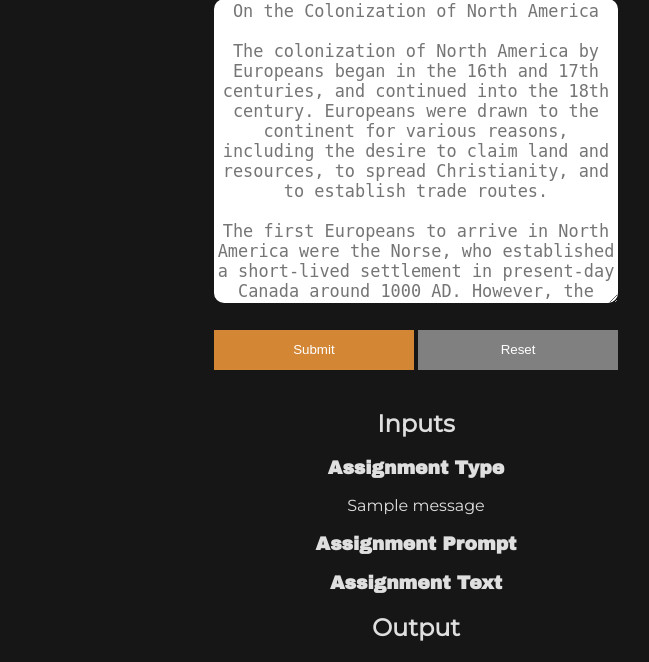
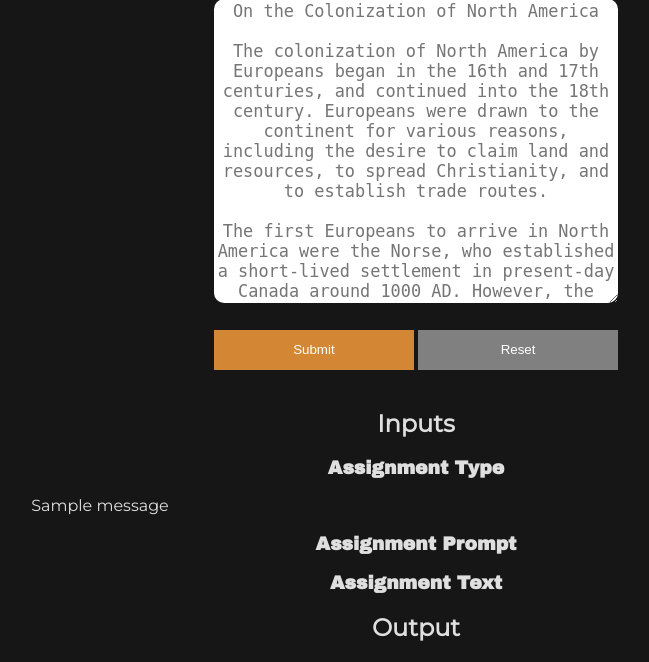
Before and after one commit to asparagusbeef/critiqueApp, a Flask app: template templates/index.html in a window 1280 px wide. Shown: the part 470-1132 px from the top of the page, without its empty margins (224-873 px from the left). Run offline with Flask 2, Linux system fonts and the light colour scheme; the template is opened without the code that fills it, so the values that code supplies are empty; one stand-in notice (Sample message) is shown.

Commit message:
Update index.html

```diff
--- a/templates/index.html
+++ b/templates/index.html
@@ -115,17 +115,17 @@
 		<div>
 			<h2 access="false" id="inputs">Inputs</h2>
 			<div id="assignment_type" class="card"><h3>Assignment Type</h3>
-				<p style="text-align: center; width= 50%;"> {{get_flashed_messages()[0]}} </p>
+				<p style="text-align: center; width: 50%;"> {{get_flashed_messages()[0]}} </p>
 			</div>
 			<div id="assignment_prompt" class="card"><h3>Assignment Prompt</h3>
-				<p style="text-align: center; width= 50%;"> {{get_flashed_messages()[1]}} </p>
+				<p style="text-align: center; width: 50%;"> {{get_flashed_messages()[1]}} </p>
 			</div>
 			<div id="assignment_text" class="card"><h3>Assignment Text</h3>
-				<p style="text-align: center; white-space: pre-line width= 50%;"> {{get_flashed_messages()[2]}} </p>
+				<p style="text-align: center; white-space: pre-line width: 50%;"> {{get_flashed_messages()[2]}} </p>
 			</div>
 			<div>
 				<h2 access="false" id="output">Output</h2>
-				<p style="text-align: center; width= 50%;"> {{get_flashed_messages()[3]}} </p>
+				<p style="text-align: center; width: 50%;"> {{get_flashed_messages()[3]}} </p>
 			</div>
 		</div>
 
```
